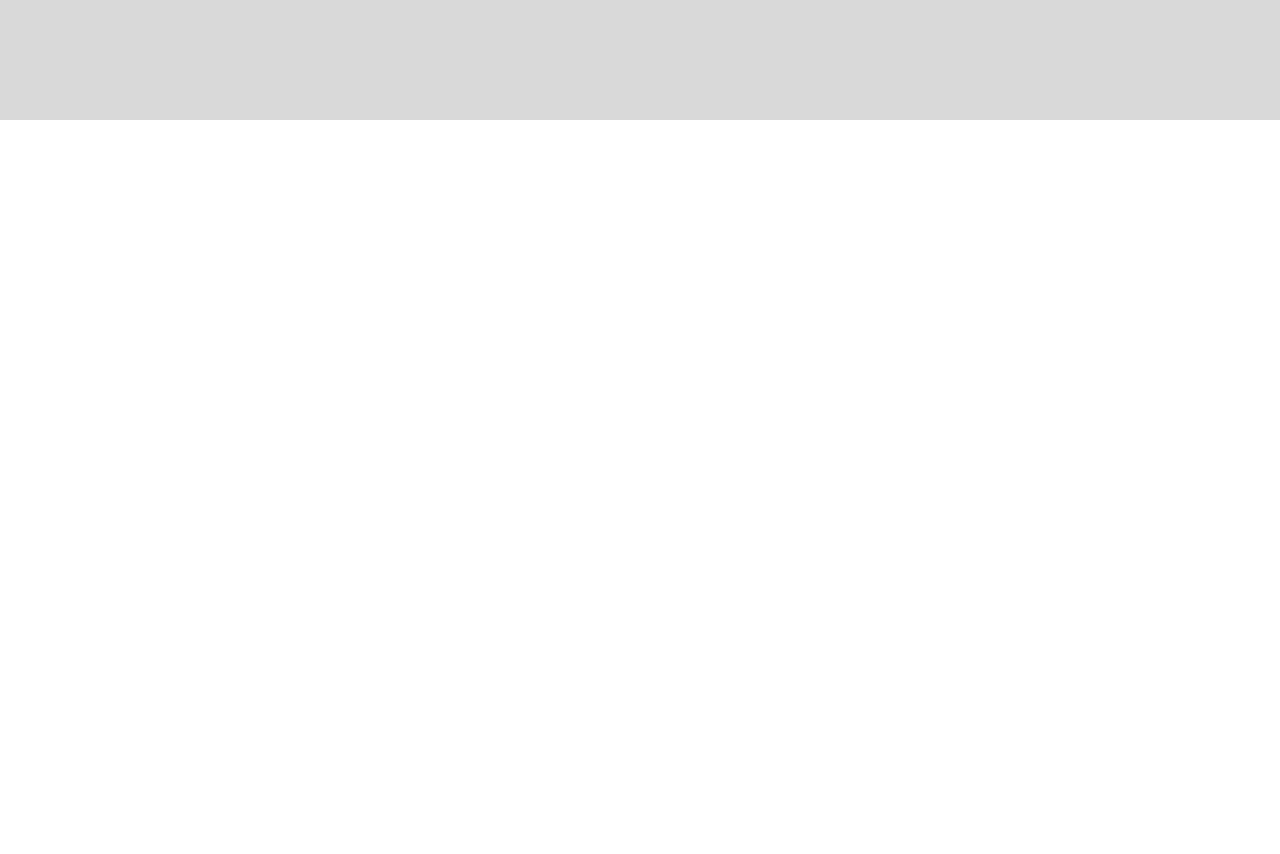
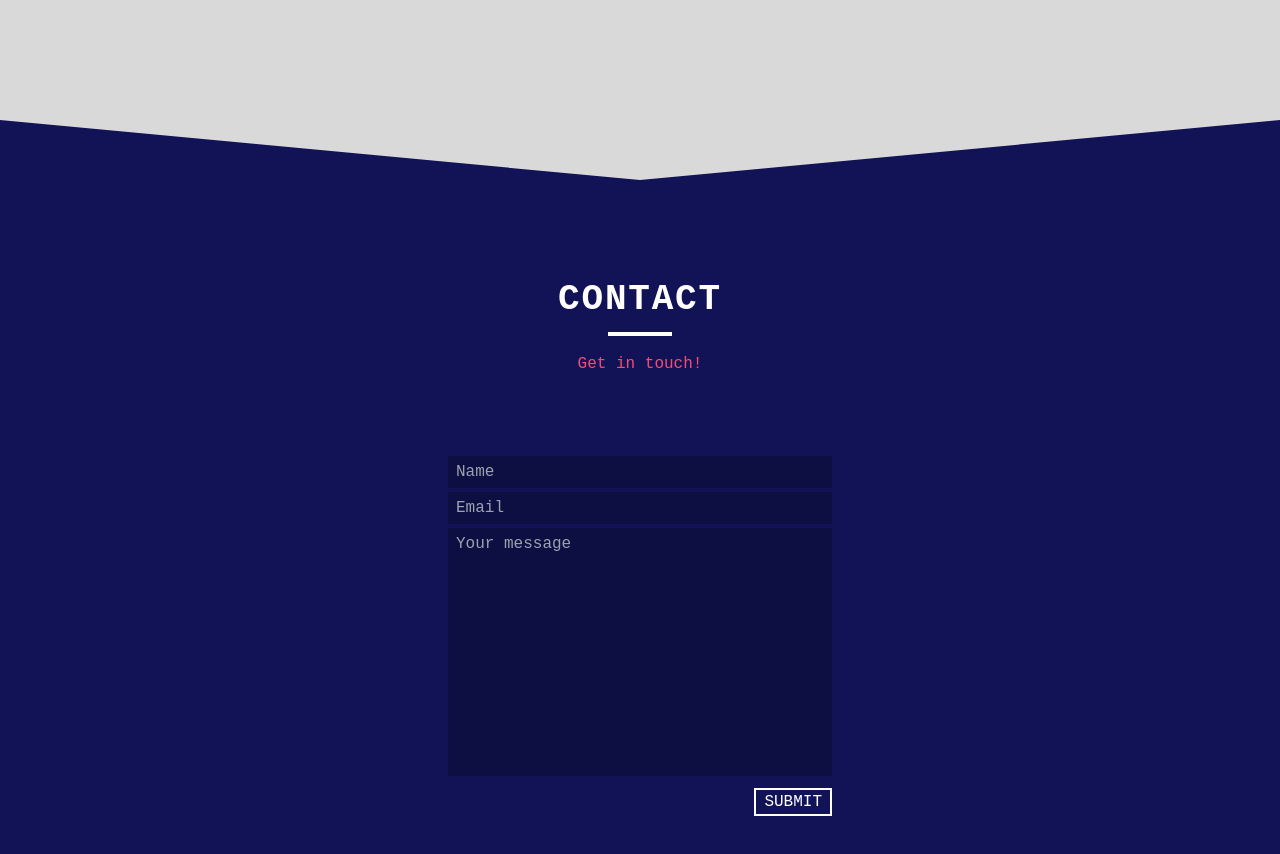
Before and after one commit to SmitasCodes/portfolio_v2, a React (Vite) app: page / in a window 1280 px wide. Shown: the part 2320-3174 px from the top of the page. Before the commit the page ends 2440 px from the top, so only its background shows below. Built offline with nearby package versions, Linux system fonts and the light colour scheme.

Commit message:
frontend of contact section created

```diff
--- a/src/pages/Contact.jsx
+++ b/src/pages/Contact.jsx
@@ -1,9 +1,58 @@
-import React from 'react'
+import React from "react";
+import "./bbz.css";
 
 const Contact = () => {
   return (
-    <div></div>
-  )
-}
+    <section id="contact" className="bg-lightBlue">
+      <div id="bbz" className="bg-lightGray"></div>
+      <div className=" w-full p-5 max-w-screen-md mx-auto bg-lightBlue">
+        {/* Title part of a section */}
+        <div className="mx-auto text-center my-20">
+          <h2 className="text-4xl font-bold tracking-wider text-white">
+            CONTACT
+          </h2>
+          <span className="h-1 w-16 bg-white inline-block "></span>
+          <h3 className="text-lightOrange text-base mt-2">Get in touch!</h3>
+        </div>
+        <div className="max-w-sm mx-auto sm:px-0 px-5">
+          <form>
+            <div>
+              <input
+                type="text"
+                required
+                className="w-full py-1 px-2 outline-none mb-1 bg-darkBlue text-white"
+                placeholder="Name"
+              />
+            </div>
+            <div>
+              <input
+                type="email"
+                required
+                className="w-full py-1 px-2 outline-none mb-1 bg-darkBlue text-white"
+                placeholder="Email"
+              />
+            </div>
+            <div>
+              <textarea
+                cols="30"
+                rows="10"
+                className="w-full py-1 px-2 resize-none bg-darkBlue text-white mb-1"
+                placeholder="Your message"
+              ></textarea>
+            </div>
+            <div className="flex justify-end">
+              <button
+                type="submit"
+                className=" border-2 border-white text-white mb-5 px-2 hover:bg-white hover:text-darkBlue transition-all duration 500"
+              >
+                SUBMIT
+              </button>
+            </div>
+          </form>
+        </div>
+      </div>
+    </section>
+  );
+};
 
-export default Contact
+export default Contact;
--- a/src/pages/Projects/Projects.jsx
+++ b/src/pages/Projects/Projects.jsx
@@ -19,13 +19,13 @@ const Projects = () => {
                 <img
                   src={project.coverImage}
                   alt={project.title}
-                  className="w-full max-w-sm h-full transition-opacity duration-500 group-hover:opacity-0"
+                  className="w-full max-w-sm h-full transition-opacity duration-700 group-hover:opacity-0"
                 />
 
-                <div class="absolute inset-0 flex flex-col justify-center items-center transition-transform duration-500 group">
+                <div class="absolute inset-0 flex flex-col justify-center items-center transition-transform duration-700 group">
                   <div
                     className=" -translate-y-20 group-hover:-translate-y-10
-          group-hover:opacity-100 transition duration-300 opacity-0 text-center"
+          group-hover:opacity-100 transition duration-700 opacity-0 text-center"
                   >
                     <h2 className="text-xl mb-1">{project.title}</h2>
                     <h3 className="text-lightOrange">{project.technologies}</h3>
@@ -34,7 +34,7 @@ const Projects = () => {
                   <button
                     className="text-lightOrange text-sm border-lightOrange border-2 px-4 py-1  translate-y-20 group-hover:translate-y-0
           group-hover:opacity-100
-          transition duration-500 opacity-0 hover:bg-lightOrange hover:text-white"
+          transition duration-600 opacity-0 hover:bg-lightOrange hover:text-white"
                   >
                     LEARN MORE
                   </button>
@@ -49,3 +49,4 @@ const Projects = () => {
 };
 
 export default Projects;
+7;
--- /dev/null
+++ b/src/pages/bbz.css
@@ -0,0 +1,5 @@
+#bbz {
+  clip-path: polygon(0 0, 100% 0, 50% 100%, 50% 100%, 0 0%);
+  position: relative;
+  height: 60px;
+}
```
